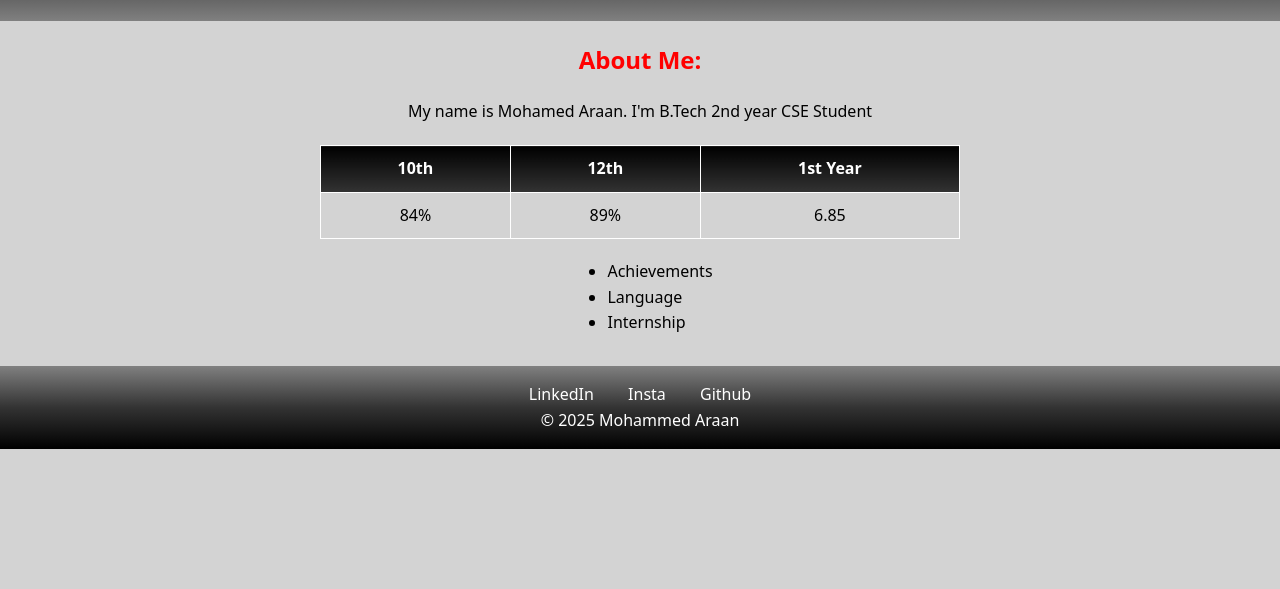
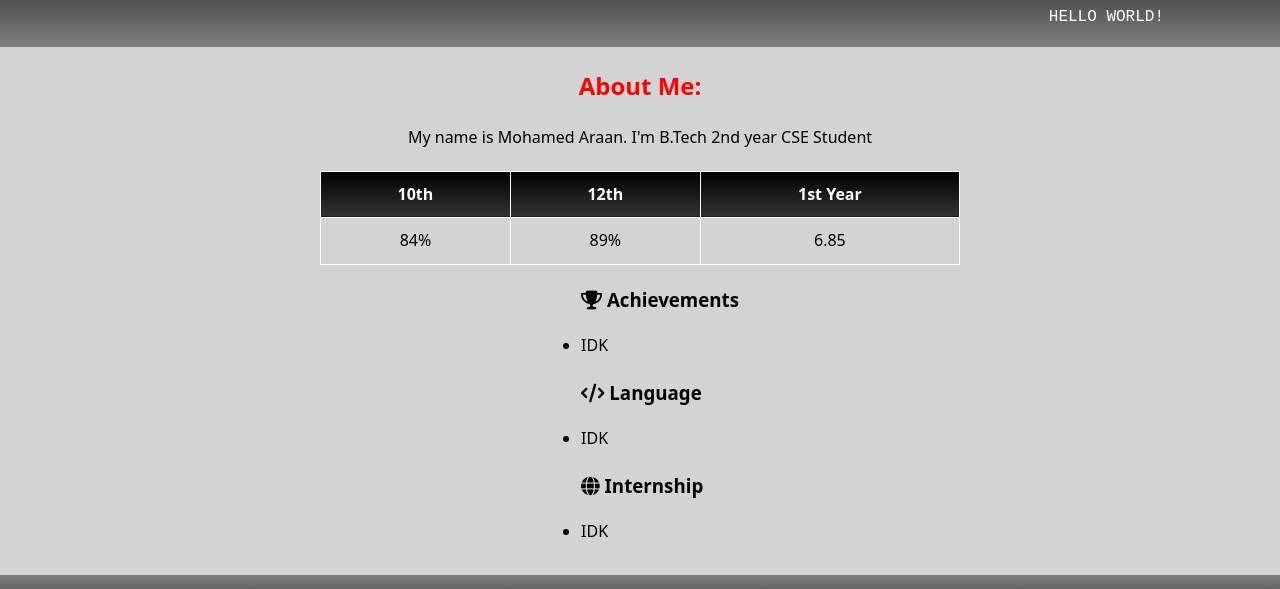
Before and after one commit to araans/portfolio, a plain HTML site: page index.html in a window 1280 px wide. Shown: the part 105-694 px from the top of the page. Drawn offline with Linux system fonts and the light colour scheme.

Commit message:
Update index.html

```diff
--- a/index.html
+++ b/index.html
@@ -4,6 +4,7 @@
     <meta charset="UTF-8">
     <meta name="viewport" content="width=device-width, initial-scale=1.0">
     <link rel="stylesheet" href="styles.css">
+    <link rel="stylesheet" href="https://cdnjs.cloudflare.com/ajax/libs/font-awesome/6.5.0/css/all.min.css"/>
     <title>Portfolio</title>
 </head>
 <body>
@@ -13,9 +14,9 @@
         </div>
         <div>
             <h1><b>MOHAMMED ARAAN</b></h1>
+            <p>HELLO WORLD!</p>
         </div>
     </header>
-
     <h2>About Me:</h2>
     <p>My name is Mohamed Araan. I'm B.Tech 2nd year CSE Student</p>
 
@@ -36,17 +37,20 @@
 
     <div>
         <ul class="list">
-            <li>Achievements</li>
-            <li>Language</li>
-            <li>Internship</li>
+            <h3><i class="fa-solid fa-trophy"></i> Achievements</h3>
+            <li>IDK</li>
+            <h3><i class="fa-solid fa-code"></i> Language</h3>
+            <li>IDK</li>
+            <h3><i class="fa-solid fa-globe"></i> Internship</h3>
+            <li>IDK</li>
         </ul>
     </div>
 
     <footer>
         <div class="social-links">
-            <a href="#">LinkedIn</a>
-            <a href="#">Insta</a>
-            <a href="#">Github</a>
+            <a href="#"><i class="fa-brands fa-linkedin"></i> LinkedIn</a>
+            <a href="#"><i class="fa-brands fa-instagram"></i> Insta</a>
+            <a href="#"><i class="fa-brands fa-github"></i> Github</a>
         </div>
         <p>&copy; 2025 Mohammed Araan</p>
     </footer>
```
